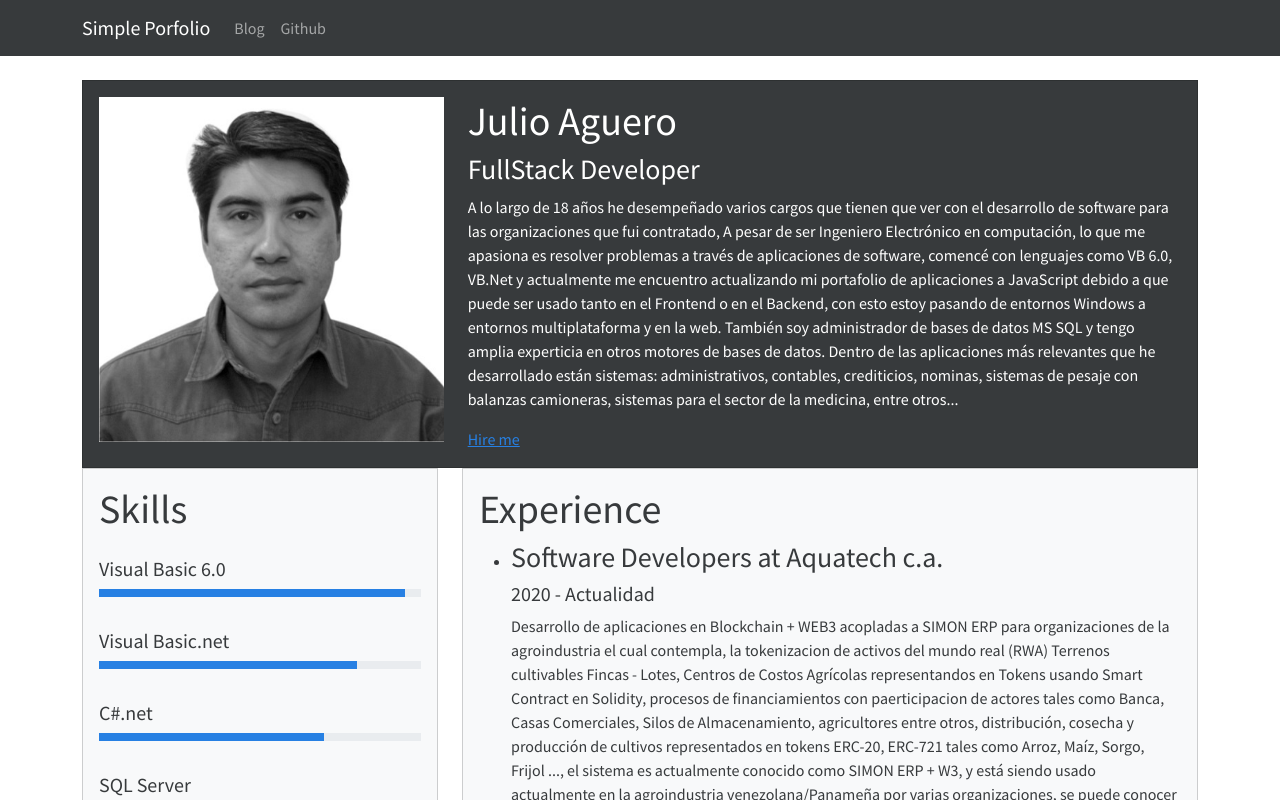
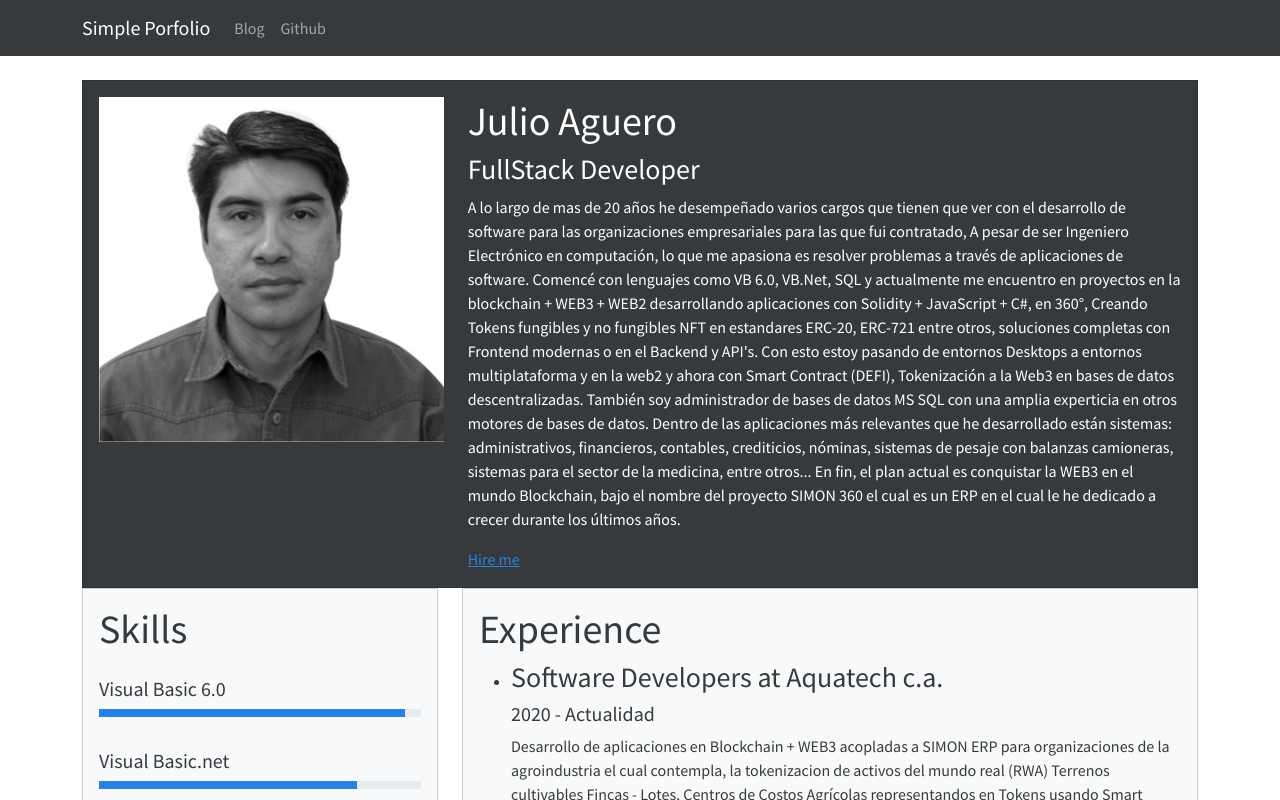
Before and after one commit to Yul1us/next-simple-portfolio, a Next.js app: page / in a window 1280 px wide. Shown: the top 800 px of the page. Built offline with nearby package versions, Linux system fonts and the light colour scheme; a small style sheet from the web is missing.

Commit message:
Revise professional summary and technology focus
Updated professional summary to reflect over 20 years of software development experience and current projects in blockchain and Web3 technologies.

```diff
--- a/pages/index.js
+++ b/pages/index.js
@@ -19,10 +19,11 @@ const Index = () => (
                             <h1>Julio Aguero</h1>
                             <h3>FullStack Developer</h3>
                             <p>
-                                A lo largo de 18 años he desempeñado varios cargos que tienen que ver con el desarrollo de software para las organizaciones que fui contratado,
-                                A pesar de ser Ingeniero Electrónico en computación, lo que me apasiona es resolver problemas a través de aplicaciones de software, comencé con lenguajes como VB 6.0, VB.Net y actualmente me encuentro actualizando mi portafolio de aplicaciones a JavaScript debido a que puede ser usado tanto en el Frontend o en el Backend,
-                                con esto estoy pasando de entornos Windows a entornos multiplataforma y en la web. También soy administrador de bases de datos MS SQL y tengo amplia experticia en otros motores de bases de datos.
-                                Dentro de las aplicaciones más relevantes que he desarrollado están sistemas: administrativos, contables, crediticios, nominas, sistemas de pesaje con balanzas camioneras, sistemas para el sector de la medicina, entre otros...
+                                A lo largo de mas de 20 años he desempeñado varios cargos que tienen que ver con el desarrollo de software para las organizaciones empresariales para las que fui contratado,
+                                A pesar de ser Ingeniero Electrónico en computación, lo que me apasiona es resolver problemas a través de aplicaciones de software. Comencé con lenguajes como VB 6.0, VB.Net, SQL y actualmente me encuentro en proyectos en la blockchain + WEB3 + WEB2 desarrollando aplicaciones con Solidity + JavaScript + C#, en 360°, Creando Tokens fungibles y no fungibles NFT en estandares ERC-20, ERC-721 entre otros, soluciones completas con Frontend modernas o en el Backend y API's.
+                                Con esto estoy pasando de entornos Desktops a entornos multiplataforma y en la web2 y ahora con Smart Contract (DEFI), Tokenización a la Web3 en bases de datos descentralizadas. También soy administrador de bases de datos MS SQL con una amplia experticia en otros motores de bases de datos.
+                                Dentro de las aplicaciones más relevantes que he desarrollado están sistemas: administrativos, financieros, contables, crediticios, nóminas, sistemas de pesaje con balanzas camioneras, sistemas para el sector de la medicina, entre otros...
+								En fin, el plan actual es conquistar la WEB3 en el mundo Blockchain, bajo el nombre del proyecto SIMON 360 el cual es un ERP en el cual le he dedicado a crecer durante los últimos años.
                             </p>
                             <a href='/hireme'>Hire me</a>
                         </div>
```
